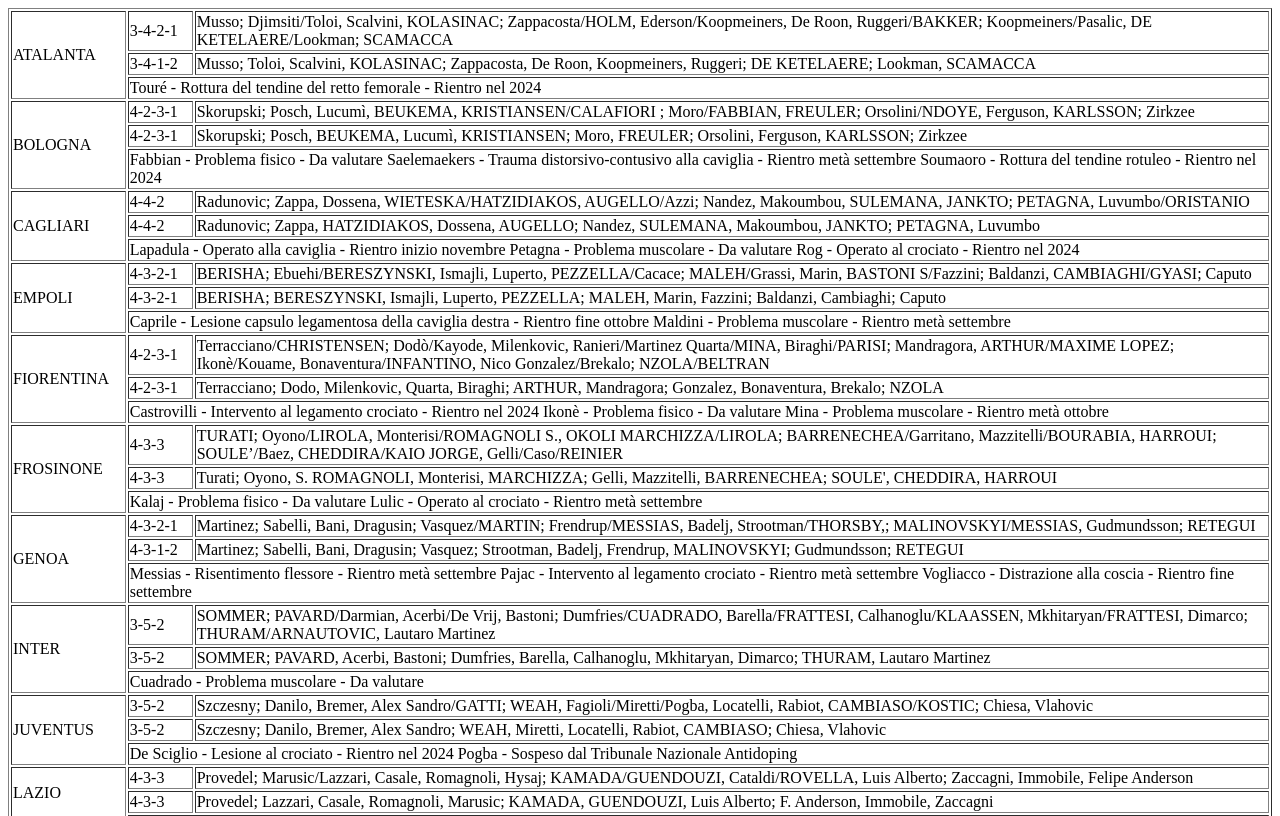
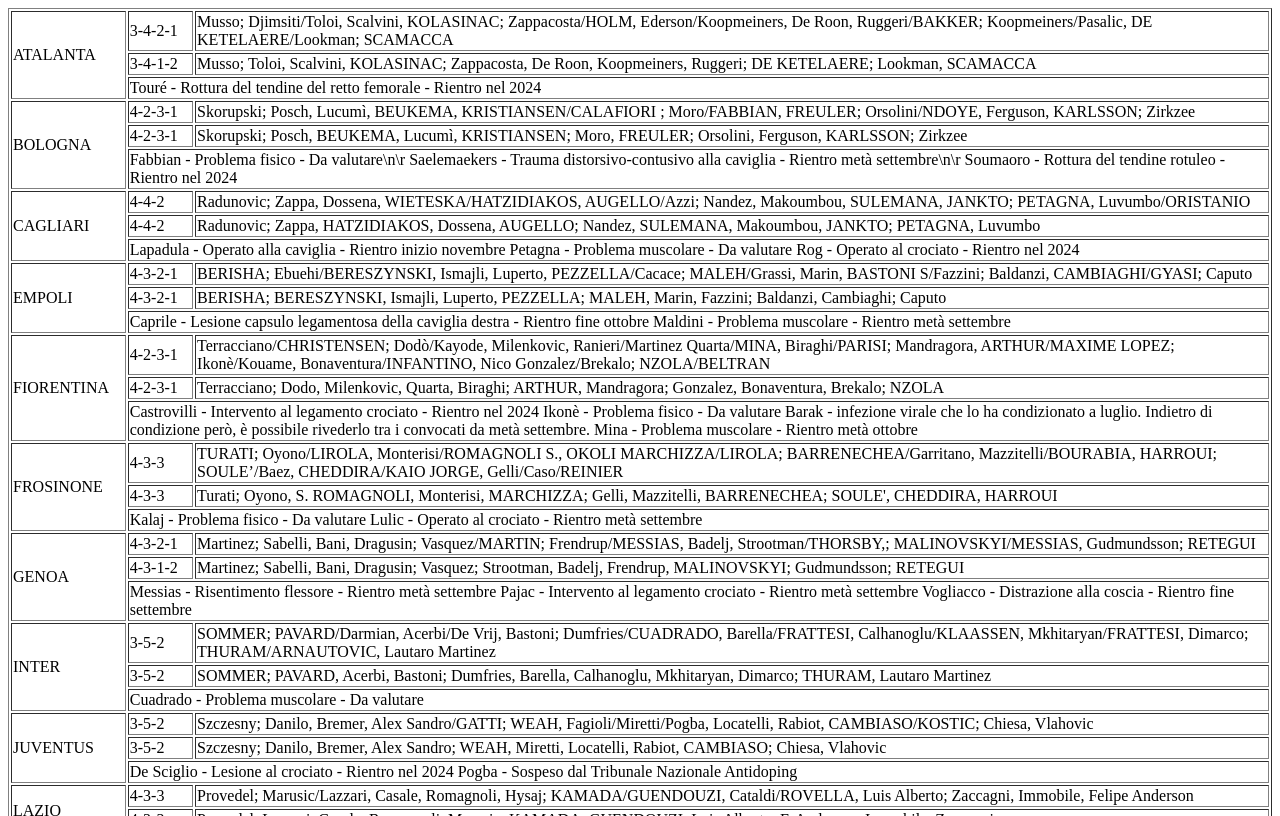
Before and after one commit to carlucci71/fantalive, a plain HTML site: page src/main/webapp/fantaasta/rose.html in a window 1280 px wide. Shown: the top 816 px of the page. Drawn offline with Linux system fonts and the light colour scheme.

Commit message:
Update rose.html

```diff
--- a/src/main/webapp/fantaasta/rose.html
+++ b/src/main/webapp/fantaasta/rose.html
@@ -6,8 +6,8 @@
 <tr><td colspan=2>Touré - Rottura del tendine del retto femorale - Rientro nel 2024</td></tr>
 <tr><td rowspan=3>BOLOGNA</td><td nowrap>4-2-3-1</td><td> Skorupski; Posch, Lucumì, BEUKEMA, KRISTIANSEN/CALAFIORI ; Moro/FABBIAN, FREULER; Orsolini/NDOYE, Ferguson, KARLSSON; Zirkzee</td></tr>
 <tr><td nowrap>4-2-3-1</td><td> Skorupski; Posch, BEUKEMA, Lucumì, KRISTIANSEN; Moro, FREULER; Orsolini, Ferguson, KARLSSON; Zirkzee</td></tr>
-<tr><td colspan=2>Fabbian - Problema fisico - Da valutare
-Saelemaekers - Trauma distorsivo-contusivo alla caviglia - Rientro metà settembre
+<tr><td colspan=2>Fabbian - Problema fisico - Da valutare\n\r
+Saelemaekers - Trauma distorsivo-contusivo alla caviglia - Rientro metà settembre\n\r
 Soumaoro - Rottura del tendine rotuleo - Rientro nel 2024</td></tr>
 <tr><td rowspan=3>CAGLIARI</td><td nowrap>4-4-2</td><td> Radunovic; Zappa, Dossena, WIETESKA/HATZIDIAKOS, AUGELLO/Azzi; Nandez, Makoumbou, SULEMANA, JANKTO; PETAGNA, Luvumbo/ORISTANIO</td></tr>
 <tr><td nowrap>4-4-2</td nowrap><td> Radunovic; Zappa, HATZIDIAKOS, Dossena, AUGELLO; Nandez, SULEMANA, Makoumbou, JANKTO; PETAGNA, Luvumbo</td></tr>
@@ -22,6 +22,7 @@
 <tr><td nowrap>4-2-3-1</td><td> Terracciano; Dodo, Milenkovic, Quarta, Biraghi; ARTHUR, Mandragora; Gonzalez, Bonaventura, Brekalo; NZOLA</td></tr>
 <tr><td colspan=2>Castrovilli - Intervento al legamento crociato - Rientro nel 2024
 Ikonè - Problema fisico - Da valutare
+Barak - infezione virale che lo ha condizionato a luglio. Indietro di condizione però, è possibile rivederlo tra i convocati da metà settembre.
 Mina - Problema muscolare - Rientro metà ottobre</td></tr>
 <tr><td rowspan=3>FROSINONE</td><td nowrap>4-3-3</td><td> TURATI; Oyono/LIROLA, Monterisi/ROMAGNOLI S., OKOLI MARCHIZZA/LIROLA; BARRENECHEA/Garritano, Mazzitelli/BOURABIA, HARROUI; SOULE’/Baez, CHEDDIRA/KAIO JORGE, Gelli/Caso/REINIER</td></tr>
 <tr><td nowrap>4-3-3</td><td> Turati; Oyono, S. ROMAGNOLI, Monterisi, MARCHIZZA; Gelli, Mazzitelli, BARRENECHEA; SOULE', CHEDDIRA, HARROUI</td></tr>
@@ -82,7 +83,7 @@
 <tr><td nowrap>3-4-1-2</td><td> Silvestri; Perez, Bijol, KABASELE; FERREIRA, Lovric, Walace, Samardzic, KAMARA; LUCCA, Thauvin</td></tr>
 <tr><td colspan=2>Brenner - Rottura del tendine del retto femorale - Rientro nel 2024
 Davis - Trauma distrattivo al tricipite surale - Da valutare
-Ebosse - Operato al ginocchio - Rientro fine settembre
+Ebosse - Operato al legamento crociato - Rientro fine settembre
 Deulofeu - Operato al ginocchio - Rientro nel 2024
 Ehizibue - Lesione del legamento crociato anteriore - Rientro metà novembre
 Masina - Infortunio al legamento del piede - Rientro fine ottobre
```
